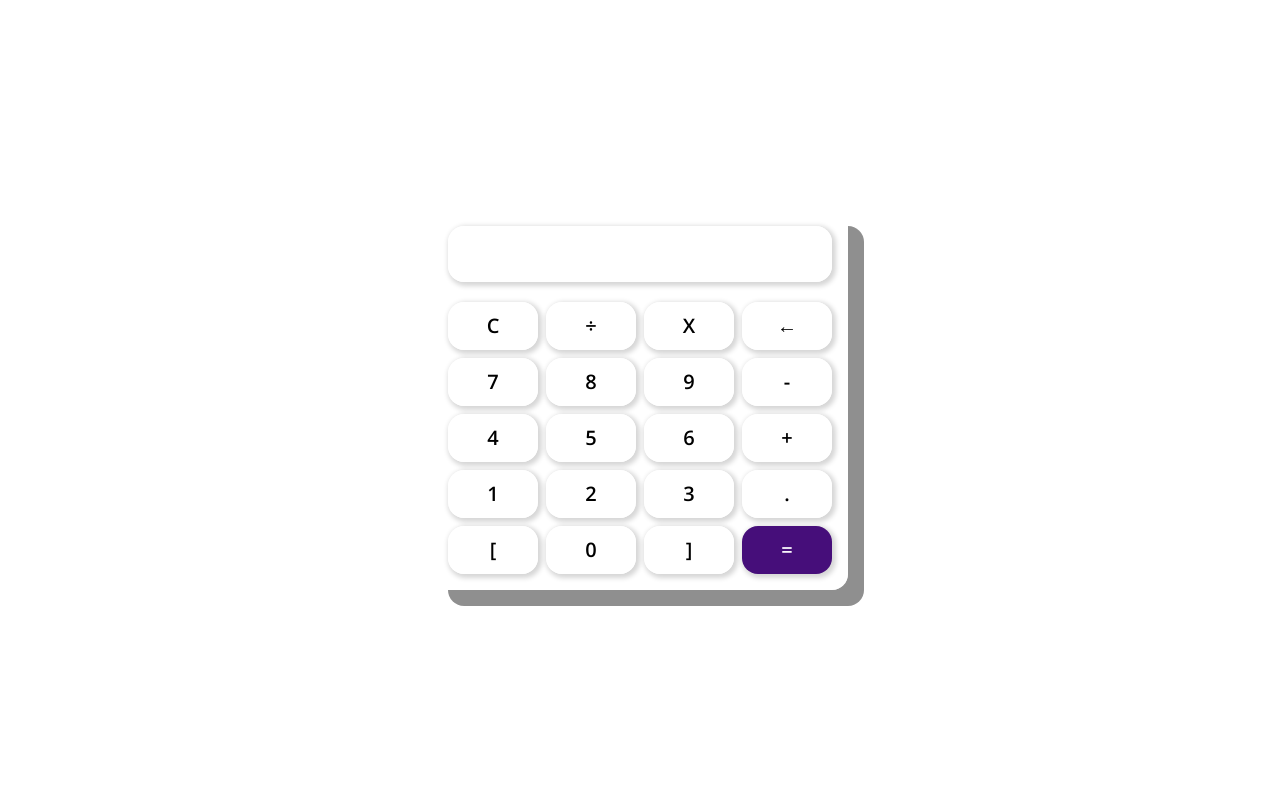
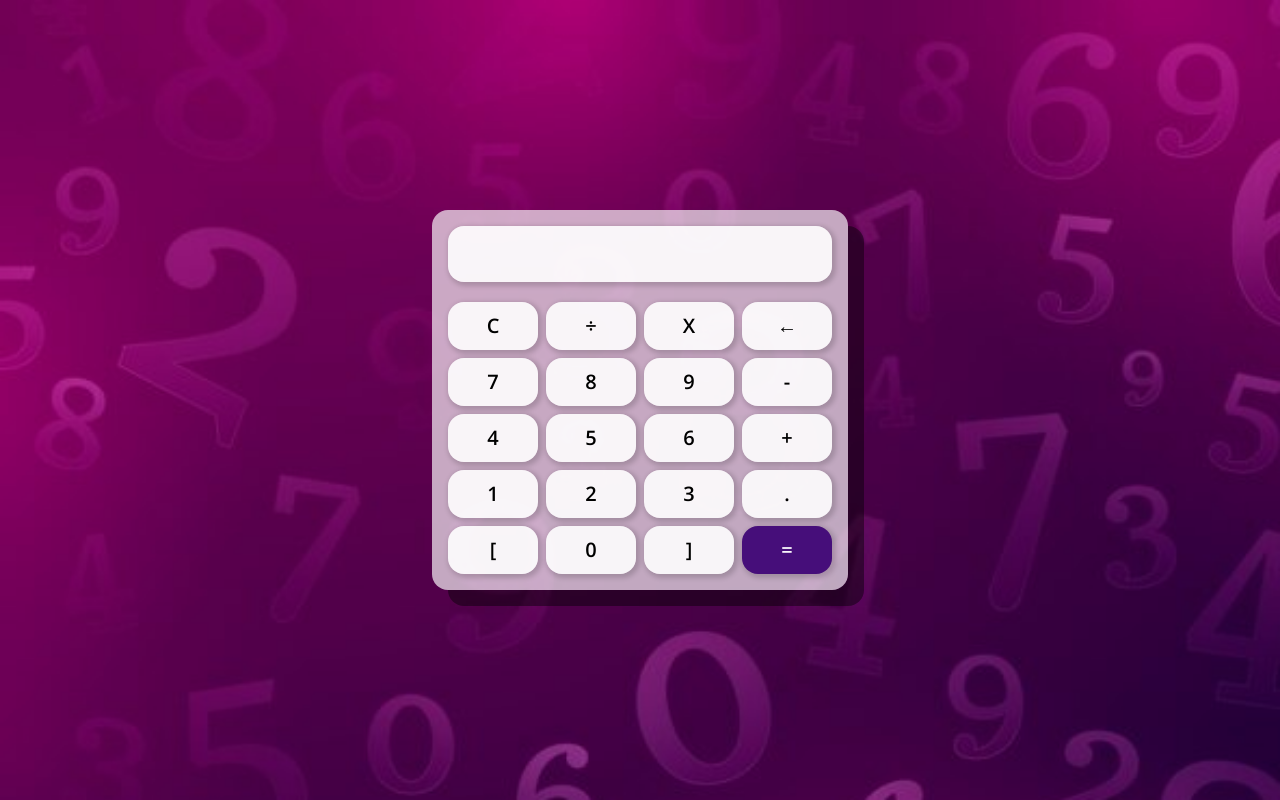
Before and after one commit to Natan-Camelo/calculadora, a plain HTML site: page index.html in a window 1280 px wide. Drawn offline with nearby package versions, Linux system fonts and the light colour scheme; the site is published under a folder, as on GitHub Pages, so addresses that start at the root find nothing.

Commit message:
UpdateFundo style.css

```diff
--- a/src/css/style.css
+++ b/src/css/style.css
@@ -7,7 +7,7 @@ body {
     justify-content: center;
     height: 100vh;
 
-    background-image: url(/src/img/fundo.jpg);
+    background-image: url(../img/fundo.jpg);
     background-repeat: no-repeat;
     background-size: 100rem;
 }
```
